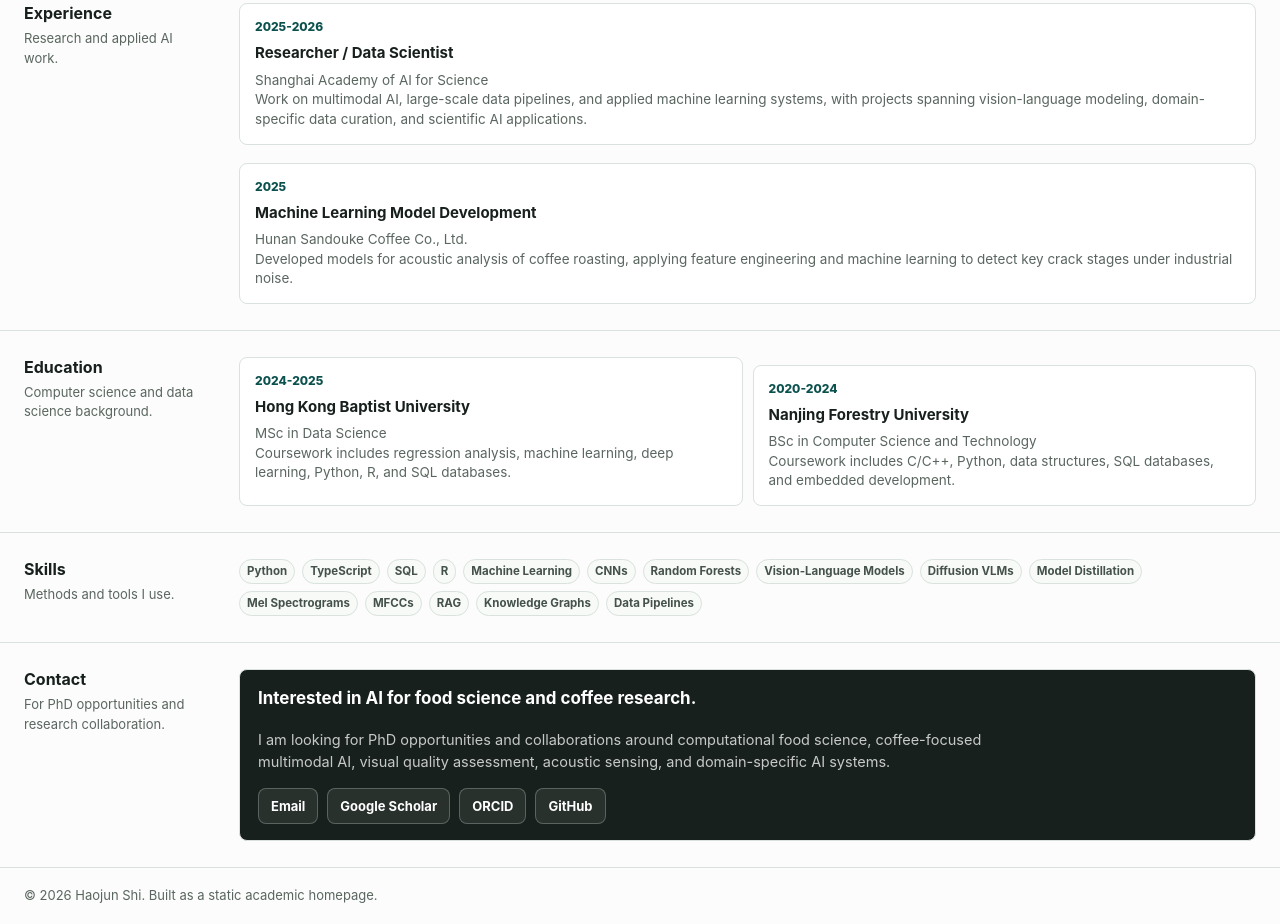
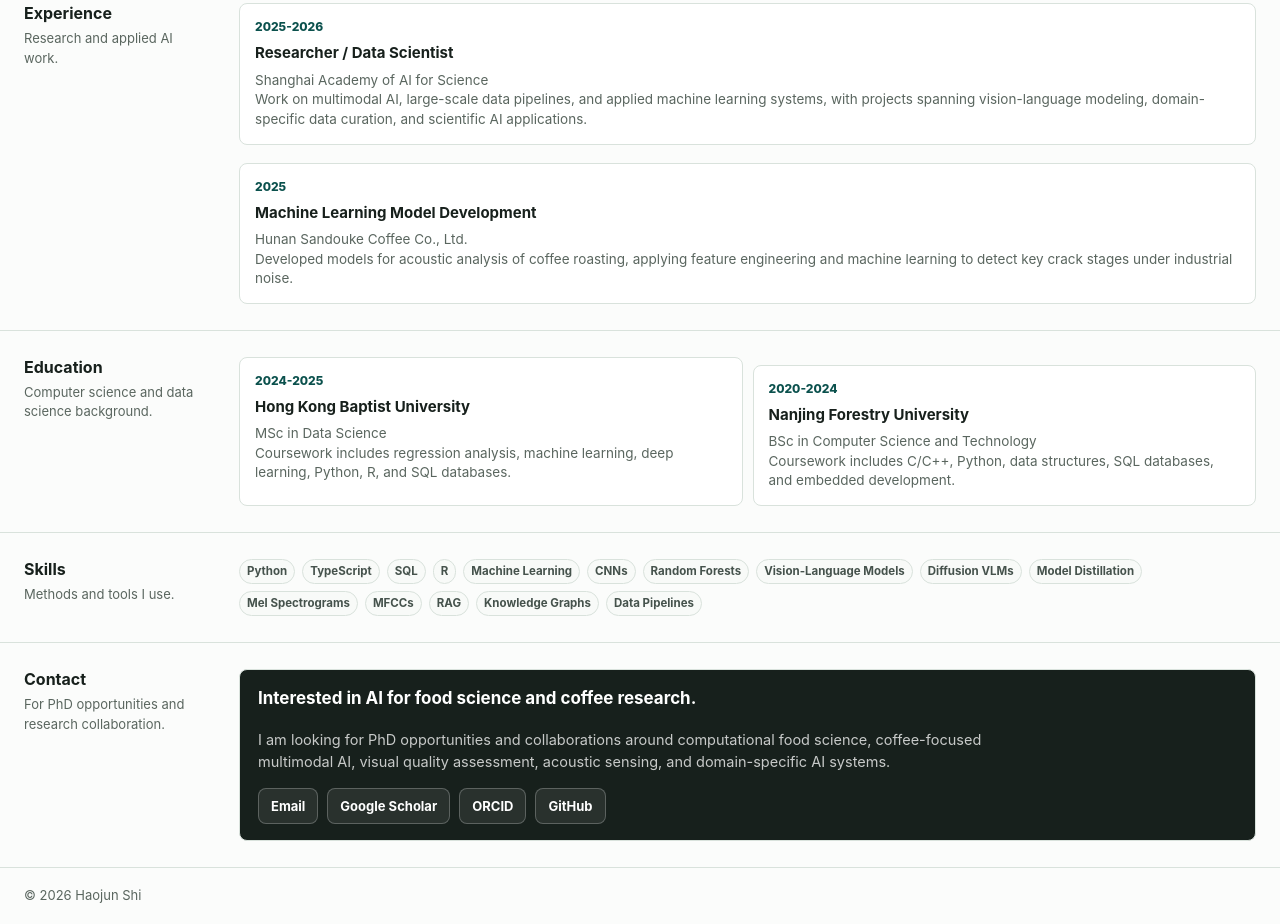
Before and after one commit to Theseus-427/homepage, an Astro site: page / in a window 1280 px wide. Shown: the part 1934-2858 px from the top of the page. Built offline with nearby package versions, Linux system fonts and the light colour scheme; Astro itself is replaced by a stand-in of ours.

Commit message:
简化页脚为名字 + 年份

```diff
--- a/src/pages/index.astro
+++ b/src/pages/index.astro
@@ -400,7 +400,7 @@ const skills = [
 
       <footer class="footer">
         <div class="footer-inner">
-          © 2026 Haojun Shi. Built as a static academic homepage.
+          © 2026 Haojun Shi
         </div>
       </footer>
     </div>
```
